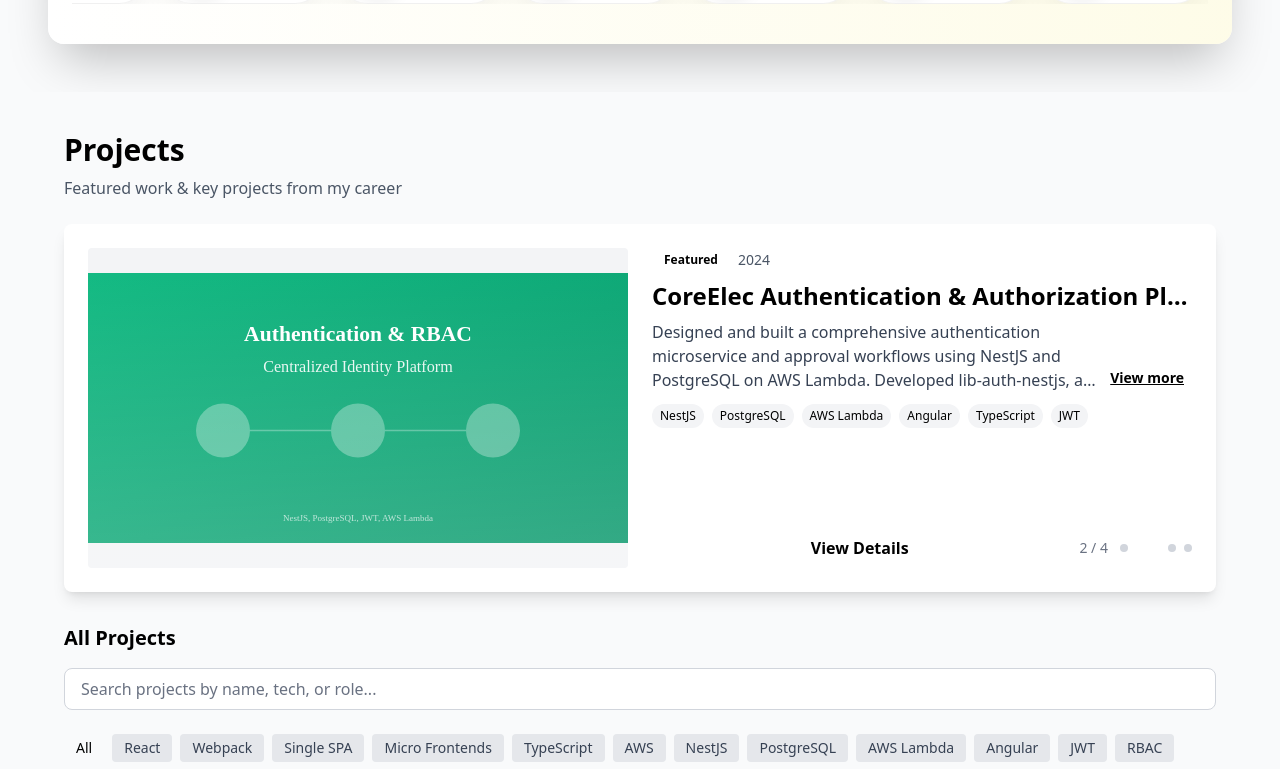
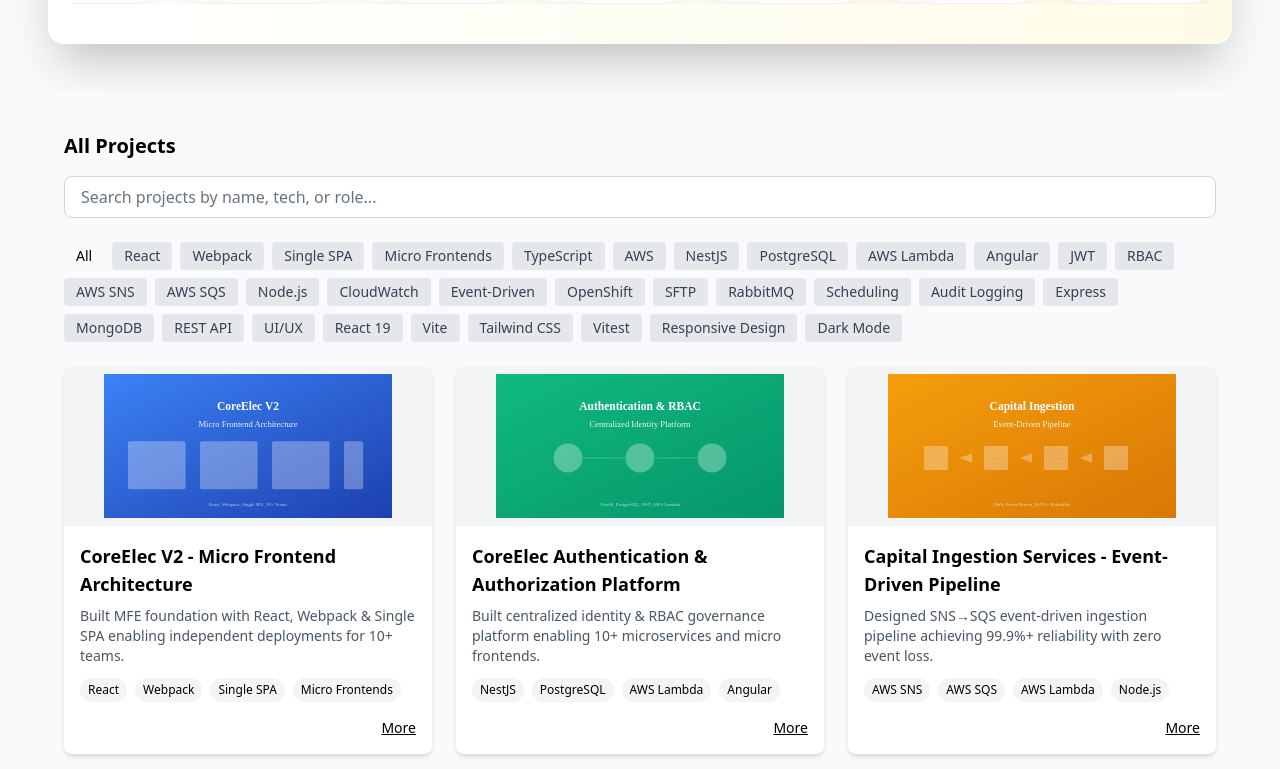
Before and after one commit to AbhishekKadavergu/who-am-i, a React (Vite) app: page / in a window 1280 px wide. Shown: the part 1912-2681 px from the top of the page. Built offline with nearby package versions, Linux system fonts and the light colour scheme.

Commit message:
removed carousel (#7)
* fixed lint issues

* removed carousel

```diff
--- a/src/components/Projects.tsx
+++ b/src/components/Projects.tsx
@@ -5,36 +5,11 @@ import ProjectModal from "./ProjectModal";
 import useCarousel from "../hooks/useCarousel";
 import type { Project } from "../data/projects";
 
-// SVG chevrons
-const ChevronLeft = ({ className = "w-4 h-4" }: { className?: string }) => (
-  <svg className={className} viewBox="0 0 20 20" fill="none" aria-hidden>
-    <path
-      d="M12 15l-5-5 5-5"
-      stroke="currentColor"
-      strokeWidth="1.75"
-      strokeLinecap="round"
-      strokeLinejoin="round"
-    />
-  </svg>
-);
-const ChevronRight = ({ className = "w-4 h-4" }: { className?: string }) => (
-  <svg className={className} viewBox="0 0 20 20" fill="none" aria-hidden>
-    <path
-      d="M8 5l5 5-5 5"
-      stroke="currentColor"
-      strokeWidth="1.75"
-      strokeLinecap="round"
-      strokeLinejoin="round"
-    />
-  </svg>
-);
-
 export default function Projects() {
   const [active, setActive] = useState<Project | null>(null);
   const [filter, setFilter] = useState<string>("All");
   const [searchTerm, setSearchTerm] = useState<string>("");
   const [search, setSearch] = useState<string>("");
-  const [featuredIdxResetKey, setFeaturedIdxResetKey] = useState<number>(0);
 
   const featured = (projectsData as Project[]).filter((p) => p.featured);
   const carousel = useCarousel({
@@ -45,7 +20,6 @@ export default function Projects() {
 
   // reset key / index when featured changes
   useEffect(() => {
-    setFeaturedIdxResetKey((k) => k + 1);
     if (carousel.index >= featured.length) carousel.setIndex(0);
     // eslint-disable-next-line react-hooks/exhaustive-deps
   }, [featured.length]);
@@ -81,8 +55,6 @@ export default function Projects() {
     return () => clearTimeout(id);
   }, [searchTerm]);
 
-  const currentFeatured = featured[carousel.index];
-
   // --- NEW: blur focused element inside carousel when pointer leaves ---
   useEffect(() => {
     const el = carousel.containerRef?.current;
@@ -115,199 +87,6 @@ export default function Projects() {
       className="py-10 px-3 md:px-12 bg-gray-50 dark:bg-gray-900 transition-colors duration-500"
     >
       <div className="max-w-6xl mx-auto">
-        <h2 className="text-3xl font-bold mb-2 text-text-light dark:text-text-dark">
-          Projects
-        </h2>
-        <p className="text-gray-600 dark:text-gray-400 mb-6">
-          Featured work & key projects from my career
-        </p>
-
-        {featured.length > 0 && currentFeatured && (
-          <div
-            key={`featured-${featuredIdxResetKey}`}
-            ref={carousel.containerRef}
-            className="group mb-8 bg-white dark:bg-gray-800 rounded-lg shadow-lg overflow-hidden relative"
-            role="region"
-            aria-roledescription="carousel"
-            aria-label="Featured projects carousel"
-          >
-            <div className="grid grid-cols-1 md:grid-cols-2 gap-4 md:gap-6 p-3 md:p-6 items-stretch">
-              {/* IMAGE */}
-              <div className="relative flex items-center justify-center bg-gray-100 dark:bg-gray-700 rounded h-56 md:h-80 overflow-hidden">
-                {currentFeatured.images?.length ? (
-                  <>
-                    <img
-                      src={currentFeatured.images[0]}
-                      alt={currentFeatured.title}
-                      className="w-full h-full object-contain object-center transition-transform duration-500 hover:scale-105"
-                      loading="lazy"
-                      width={1280}
-                      height={720}
-                    />
-                    <div className="absolute inset-0 pointer-events-none bg-gradient-to-b from-transparent to-white dark:to-black opacity-20" />
-                  </>
-                ) : (
-                  <div className="text-gray-400">Project Image</div>
-                )}
-
-                {/* FADE-IN overlay arrows (hidden, appear on hover or focus) */}
-                {featured.length > 1 && (
-                  <>
-                    <button
-                      onClick={carousel.prev}
-                      onMouseUp={(e) => e.currentTarget.blur()}
-                      onTouchEnd={(e) => e.currentTarget.blur()}
-                      aria-label="Previous featured project"
-                      className="
-    absolute left-2 md:left-4 top-1/2 -translate-y-1/2
-    text-white
-    rounded-full p-2 md:p-3
-    backdrop-blur-lg
-    bg-white/10 dark:bg-white/5
-    shadow-[0_4px_16px_rgb(0_0_0_/_0.25)]
-    border border-white/20 dark:border-white/10
-
-    opacity-0 -translate-x-2
-    group-hover:opacity-100 group-hover:translate-x-0
-    focus:opacity-100 focus:translate-x-0
-
-    transition-all duration-350 ease-in-out
-    hover:bg-white/20 dark:hover:bg-white/10
-    hover:shadow-[0_6px_20px_rgb(0_0_0_/_0.35)]
-
-    focus:outline-none focus:ring-2 focus:ring-primary
-  "
-                      style={{
-                        WebkitBackdropFilter: "blur(12px)",
-                        backdropFilter: "blur(12px)",
-                      }}
-                    >
-                      <ChevronLeft className="w-4 h-4 md:w-5 md:h-5" />
-                    </button>
-
-                    <button
-                      onClick={carousel.next}
-                      onMouseUp={(e) => e.currentTarget.blur()}
-                      onTouchEnd={(e) => e.currentTarget.blur()}
-                      aria-label="Next featured project"
-                      className="
-    absolute right-2 md:right-4 top-1/2 -translate-y-1/2
-    text-white
-    rounded-full p-2 md:p-3
-    backdrop-blur-lg
-    bg-white/10 dark:bg-white/5
-    shadow-[0_4px_16px_rgb(0_0_0_/_0.25)]
-    border border-white/20 dark:border-white/10
-
-    opacity-0 translate-x-2
-    group-hover:opacity-100 group-hover:translate-x-0
-    focus:opacity-100 focus:translate-x-0
-
-    transition-all duration-350 ease-in-out
-    hover:bg-white/20 dark:hover:bg-white/10
-    hover:shadow-[0_6px_20px_rgb(0_0_0_/_0.35)]
-
-    focus:outline-none focus:ring-2 focus:ring-primary
-  "
-                      style={{
-                        WebkitBackdropFilter: "blur(12px)",
-                        backdropFilter: "blur(12px)",
-                      }}
-                    >
-                      <ChevronRight className="w-4 h-4 md:w-5 md:h-5" />
-                    </button>
-                  </>
-                )}
-              </div>
-
-              {/* CONTENT */}
-              <div className="flex flex-col justify-between">
-                <div>
-                  <div className="flex items-center gap-2 mb-2">
-                    <span className="px-3 py-1 bg-primary text-black dark:text-gray-900 rounded-full text-xs font-semibold">
-                      Featured
-                    </span>
-                    <span className="text-sm text-gray-600 dark:text-gray-400">
-                      {currentFeatured.year}
-                    </span>
-                  </div>
-
-                  <h3
-                    className="text-2xl font-bold mb-2 text-text-light dark:text-text-dark truncate"
-                    title={currentFeatured.title}
-                  >
-                    {currentFeatured.title}
-                  </h3>
-
-                  <div className="relative mb-3">
-                    <p className="text-gray-700 dark:text-gray-300 mb-0 line-clamp-3 pr-16">
-                      {currentFeatured.longDesc}
-                    </p>
-
-                    {currentFeatured.longDesc &&
-                      currentFeatured.longDesc.length > 180 && (
-                        <button
-                          type="button"
-                          onClick={() => setActive(currentFeatured)}
-                          className="absolute bottom-0 right-0 text-sm font-semibold underline bg-white dark:bg-gray-800 px-2 py-1 rounded-l-md focus:outline-none focus:ring-2 focus:ring-primary"
-                          aria-label={`View more details about ${currentFeatured.title}`}
-                        >
-                          View more
-                        </button>
-                      )}
-                  </div>
-
-                  <div className="flex flex-wrap gap-2 mb-4">
-                    {currentFeatured.tags?.slice(0, 6).map((tag) => (
-                      <span
-                        key={tag}
-                        className="text-xs px-2 py-1 bg-gray-100 dark:bg-gray-700 rounded-full"
-                      >
-                        {tag}
-                      </span>
-                    ))}
-                  </div>
-                </div>
-
-                <div className="flex items-center justify-between gap-3">
-                  <button
-                    onClick={() => setActive(currentFeatured)}
-                    className="flex-1 px-4 py-2 md:w-auto bg-primary text-black dark:text-gray-900 rounded font-semibold hover:opacity-95 transition"
-                  >
-                    View Details
-                  </button>
-
-                  <div className="flex items-center gap-3">
-                    <div className="text-sm text-gray-500 dark:text-gray-400 hidden sm:block">
-                      {carousel.index + 1} / {featured.length}
-                    </div>
-
-                    <div className="flex gap-2">
-                      {featured.map((_, i) => (
-                        <button
-                          key={i}
-                          onClick={() => carousel.setIndex(i)}
-                          aria-label={`Show featured ${i + 1}`}
-                          className={`w-2 h-2 rounded-full transition-all ${
-                            i === carousel.index
-                              ? "bg-primary w-6"
-                              : "bg-gray-300 dark:bg-gray-600"
-                          }`}
-                        />
-                      ))}
-                    </div>
-                  </div>
-                </div>
-              </div>
-            </div>
-
-            <div className="sr-only" aria-live="polite">
-              Showing featured {carousel.index + 1} of {featured.length}:{" "}
-              {currentFeatured.title}
-            </div>
-          </div>
-        )}
-
         {/* ALL PROJECTS */}
         <h3 className="text-xl font-semibold mb-4 text-text-light dark:text-text-dark">
           All Projects
```
